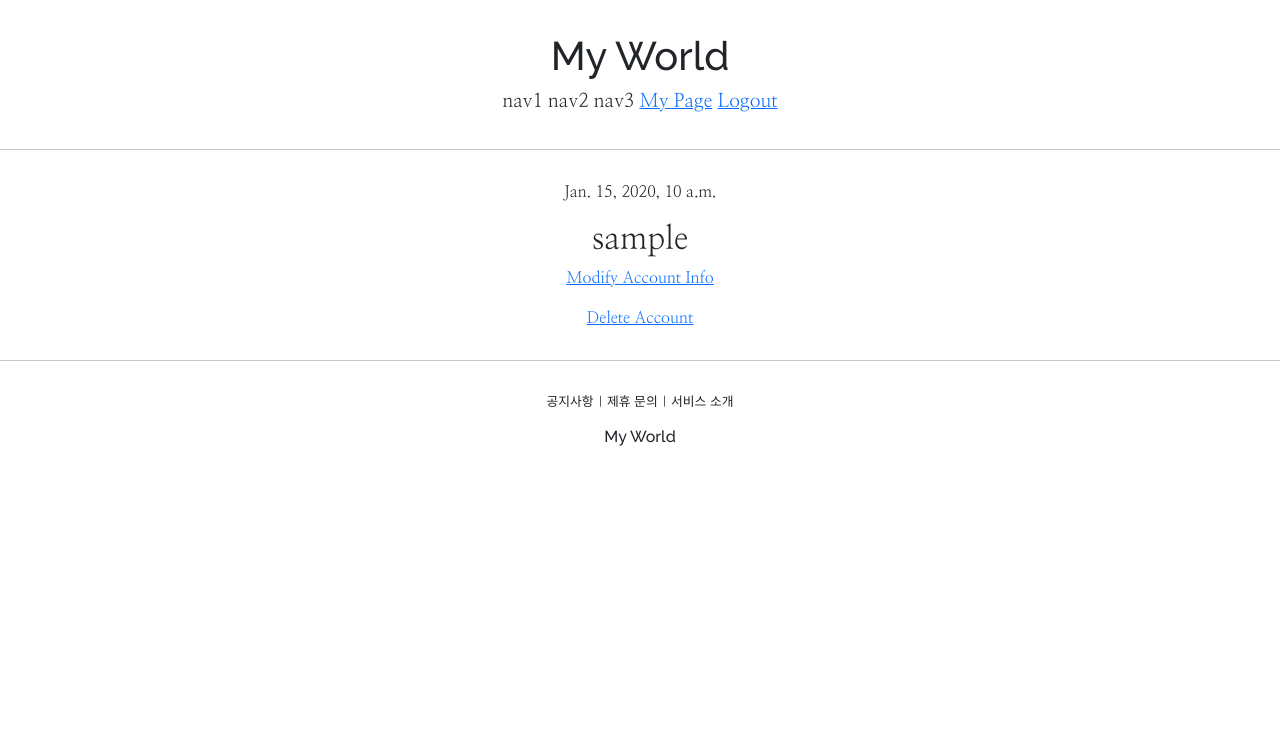
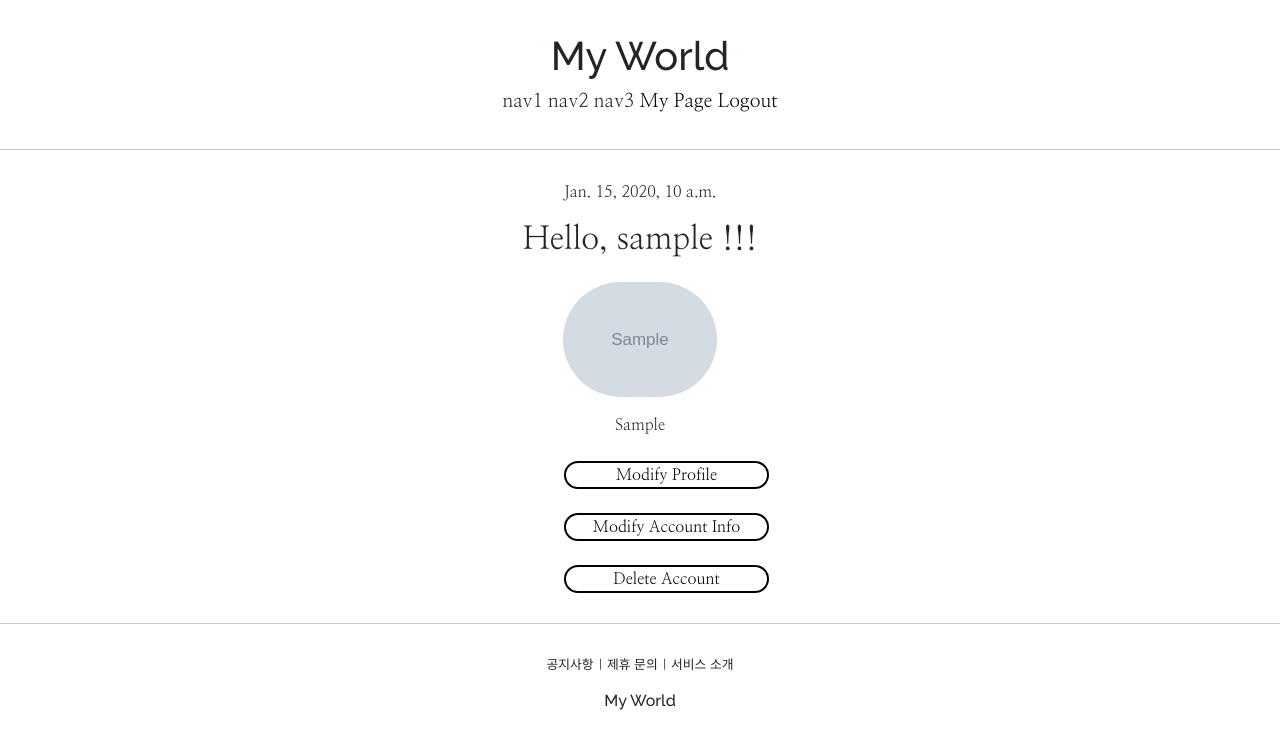
Before and after one commit to nangeee/django-spot-diary, a Django app: page /accounts/detail/1 in a window 1280 px wide. Shown: the top 749 px of the page. Run offline with Django 4.2, Linux system fonts and the light colour scheme; a user stored in the database is signed in; tables that the repository leaves empty hold one stand-in row (values such as "Sample post"); grey boxes marked "Sample" are stand-in pictures; some libraries are stand-ins or nearby versions.

Commit message:
Implement profile update view and media file serving settings for profile image

```diff
--- a/accountapp/templates/accountapp/detail.html
+++ b/accountapp/templates/accountapp/detail.html
@@ -7,26 +7,30 @@
             {{ current_user.date_joined }}
         </p>
 
-        {% if current_user.profile %}
-        <h2>
-            {{ current_user.profile.nickname }}
+        {% if current_user.profile and current_user == user %}
+        <h2 class="mb-4">
+            Hello, {{ current_user.profile.nickname }} !!!
         </h2>
+        {% if current_user.profile.image %}
+        <img class="profileImg mb-3" src="{{ current_user.profile.image.url }}">
+        {% endif %}
+        {% if current_user.profile.intro_msg %}
+        <p class="mb-4"> {{ current_user.profile.intro_msg }} </p>
+        {% endif %}
+        <a class="mypageBtn mb-4" href="{% url 'profileapp:update' pk=current_user.profile.pk %}">
+                Modify Profile
+        </a>
         {% else %}
-        <a href="{% url 'profileapp:createProfile' %}">
-            <h2>Create Profile</h2>
+        <a class="mypageBtn mb-4" href="{% url 'profileapp:createProfile' %}">
+                Create Profile
         </a>
         {% endif %}
-
         {% if current_user == user %}
-        <a href="{% url 'accountapp:update' pk=current_user.pk %}">
-            <p>
+        <a class="mypageBtn mb-4" href="{% url 'accountapp:update' pk=current_user.pk %}">
                 Modify Account Info
-            </p>
         </a>
-        <a href="{% url 'accountapp:delete' pk=current_user.pk %}">
-            <p>
+        <a class="mypageBtn mb-4" href="{% url 'accountapp:delete' pk=current_user.pk %}">
                 Delete Account
-            </p>
         </a>
         {% endif %}
     </div>
--- a/profileapp/urls.py
+++ b/profileapp/urls.py
@@ -1,9 +1,10 @@
 from django.urls import path
 
-from profileapp.views import ProfileCreateView
+from profileapp.views import ProfileCreateView, ProfileUpdateView
 
 app_name = "profileapp"
 
 urlpatterns = [
-    path("createProfile/", ProfileCreateView.as_view(), name="createProfile")
+    path("createProfile/", ProfileCreateView.as_view(), name="createProfile"),
+    path("updateProfile/<int:pk>", ProfileUpdateView.as_view(), name="update"),
 ]
--- a/project1/urls.py
+++ b/project1/urls.py
@@ -13,6 +13,8 @@ Including another URLconf
     1. Import the include() function: from django.urls import include, path
     2. Add a URL to urlpatterns:  path('blog/', include('blog.urls'))
 """
+from django.conf import settings
+from django.conf.urls.static import static
 from django.contrib import admin
 from django.urls import path, include
 
@@ -20,4 +22,4 @@ urlpatterns = [
     path("admin/", admin.site.urls),
     path("accounts/", include("accountapp.urls")),
     path("profiles/", include("profileapp.urls")),
-]
+] + static(settings.MEDIA_URL, document_root=settings.MEDIA_ROOT)   # django.conf.urls.static.static / django.conf.settings
--- a/static/base.css
+++ b/static/base.css
@@ -48,3 +48,27 @@
     max-width:40%;
     text-align:center;
 }
+
+.profileImg {
+    max-width: 30%;
+    height: auto;
+    border-radius: 10rem;
+}
+
+a:link , a:visited{
+    color: black;
+    text-decoration: none;
+}
+
+a:hover {
+    color: #7878AA;
+}
+
+.mypageBtn {
+    display: block;
+    border: solid black 2px;
+    width: 40%;
+    text-align: center;
+    border-radius: 5rem;
+    margin-left: 180px;
+}
```
Also changed, not shown: profileapp/templates/profileapp/update.html (added, +20 -0 lines), profileapp/views.py (+9 -1 lines).
